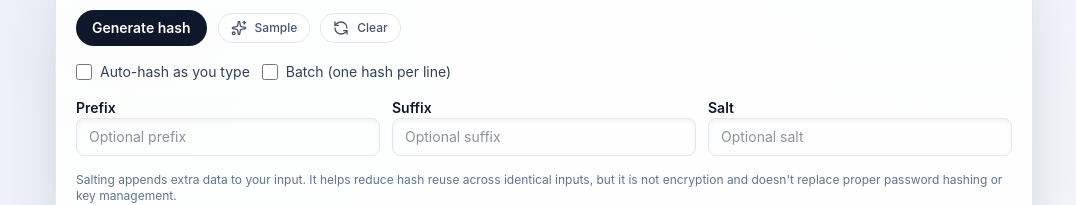
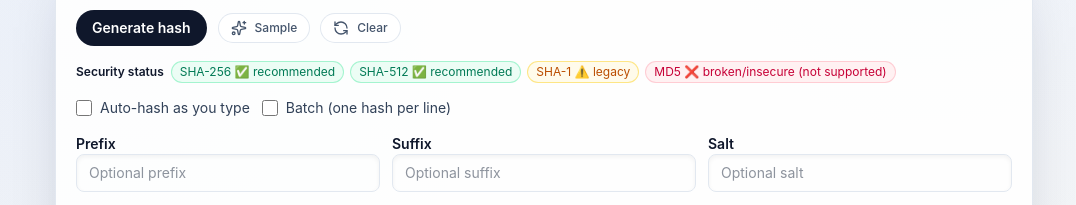
Before and after one commit to ChainPix/custom-website, a Next.js app: page /hash-generator in a window 1280 px wide. Shown: the part 319-524 px from the top of the page, without its empty margins (96-1172 px from the left). Built offline with nearby package versions, Linux system fonts and the light colour scheme; no server answers.

Commit message:
Add hash generator security badges

```diff
--- a/app/(tools)/hash-generator/HASH_GENERATOR.md
+++ b/app/(tools)/hash-generator/HASH_GENERATOR.md
@@ -5,6 +5,7 @@
 - Added debounced auto-hash with request tracking to prevent stale outputs.
 - Allow whitespace-only hashing and added more specific Web Crypto error messages.
 - Added power-user options: output formats, hex casing, batch hashing, compare mode, salt/prefix/suffix helpers, and copy command.
+- Added security status badges and HMAC secret show/hide + clear controls.
 
 ## Current State (observed)
 - Functionality: Hashes text to SHA-256, SHA-512, or SHA-1 (legacy) using Web Crypto; copy and clear buttons; simple textarea input.
--- a/app/(tools)/hash-generator/client.tsx
+++ b/app/(tools)/hash-generator/client.tsx
@@ -83,6 +83,7 @@ export default function HashGeneratorClient() {
   const [autoHash, setAutoHash] = useState(false);
   const [mode, setMode] = useState<"hash" | "hmac">("hash");
   const [secret, setSecret] = useState("");
+  const [showSecret, setShowSecret] = useState(false);
   const [outputFormat, setOutputFormat] = useState<OutputFormat>("hex");
   const [hexCase, setHexCase] = useState<HexCase>("lowercase");
   const [expectedHash, setExpectedHash] = useState("");
@@ -400,6 +401,21 @@ export default function HashGeneratorClient() {
             Clear
           </button>
         </div>
+        <div className="flex flex-wrap items-center gap-2 text-xs text-slate-600">
+          <span className="font-semibold text-slate-900">Security status</span>
+          <span className="rounded-full bg-emerald-50 px-2 py-0.5 text-emerald-700 ring-1 ring-emerald-200">
+            SHA-256 ✅ recommended
+          </span>
+          <span className="rounded-full bg-emerald-50 px-2 py-0.5 text-emerald-700 ring-1 ring-emerald-200">
+            SHA-512 ✅ recommended
+          </span>
+          <span className="rounded-full bg-amber-50 px-2 py-0.5 text-amber-700 ring-1 ring-amber-200">
+            SHA-1 ⚠️ legacy
+          </span>
+          <span className="rounded-full bg-rose-50 px-2 py-0.5 text-rose-700 ring-1 ring-rose-200">
+            MD5 ❌ broken/insecure (not supported)
+          </span>
+        </div>
         <div className="flex flex-wrap items-center gap-3 text-sm text-slate-700">
           <label className="flex items-center gap-2">
             <input
@@ -458,14 +474,30 @@ export default function HashGeneratorClient() {
             <label className="block text-sm font-semibold text-slate-900" htmlFor="secret">
               HMAC secret (kept local)
             </label>
+            <div className="flex flex-wrap items-center gap-2">
               <input
                 id="secret"
-              type="password"
+                type={showSecret ? "text" : "password"}
                 value={secret}
                 onChange={(event) => setSecret(event.target.value)}
-              className="w-full rounded-lg border border-slate-200 px-3 py-2 text-sm text-slate-800 shadow-inner focus:border-slate-400 focus:outline-none focus:ring-2 focus:ring-slate-200"
+                className="flex-1 rounded-lg border border-slate-200 px-3 py-2 text-sm text-slate-800 shadow-inner focus:border-slate-400 focus:outline-none focus:ring-2 focus:ring-slate-200"
                 placeholder="Enter secret key"
               />
+              <button
+                type="button"
+                onClick={() => setShowSecret((prev) => !prev)}
+                className="rounded-full border border-slate-200 bg-white px-3 py-2 text-xs font-semibold text-slate-700 shadow-[var(--shadow-soft)] transition hover:-translate-y-0.5"
+              >
+                {showSecret ? "Hide" : "Show"}
+              </button>
+              <button
+                type="button"
+                onClick={() => setSecret("")}
+                className="rounded-full border border-slate-200 bg-white px-3 py-2 text-xs font-semibold text-slate-700 shadow-[var(--shadow-soft)] transition hover:-translate-y-0.5"
+              >
+                Clear secret
+              </button>
+            </div>
           </div>
         )}
         <textarea
```
Lines whose indentation alone changed are shown as unchanged.
